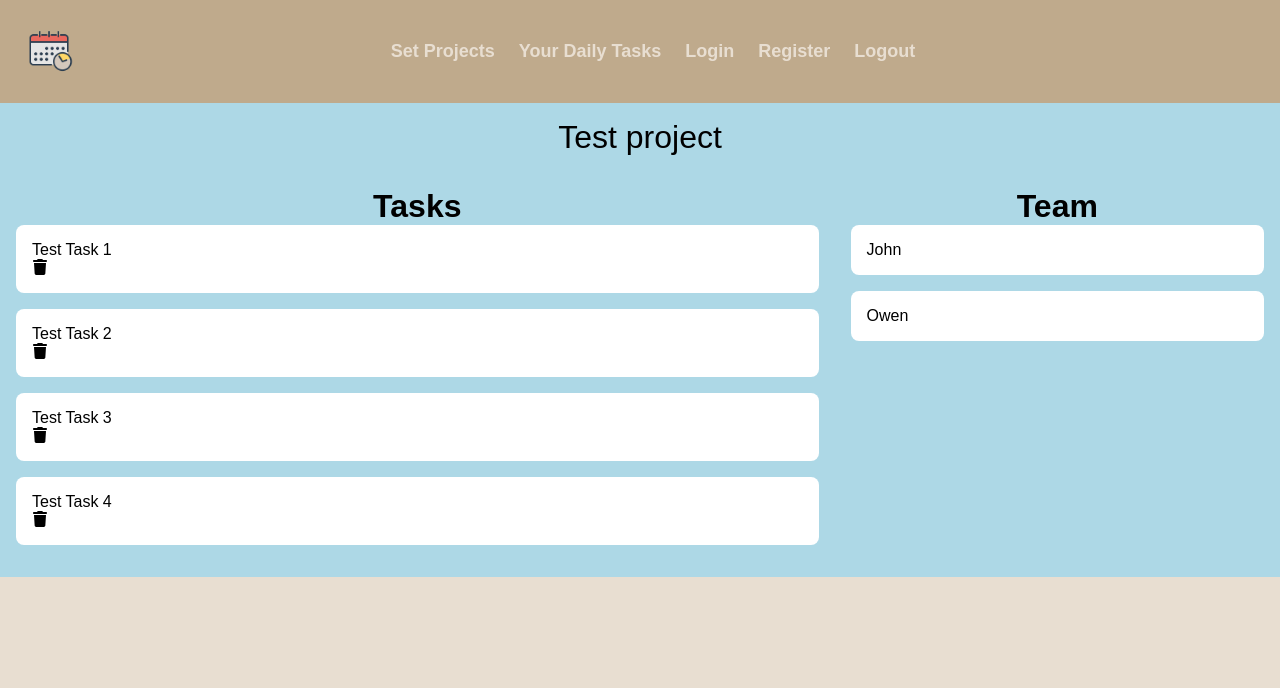
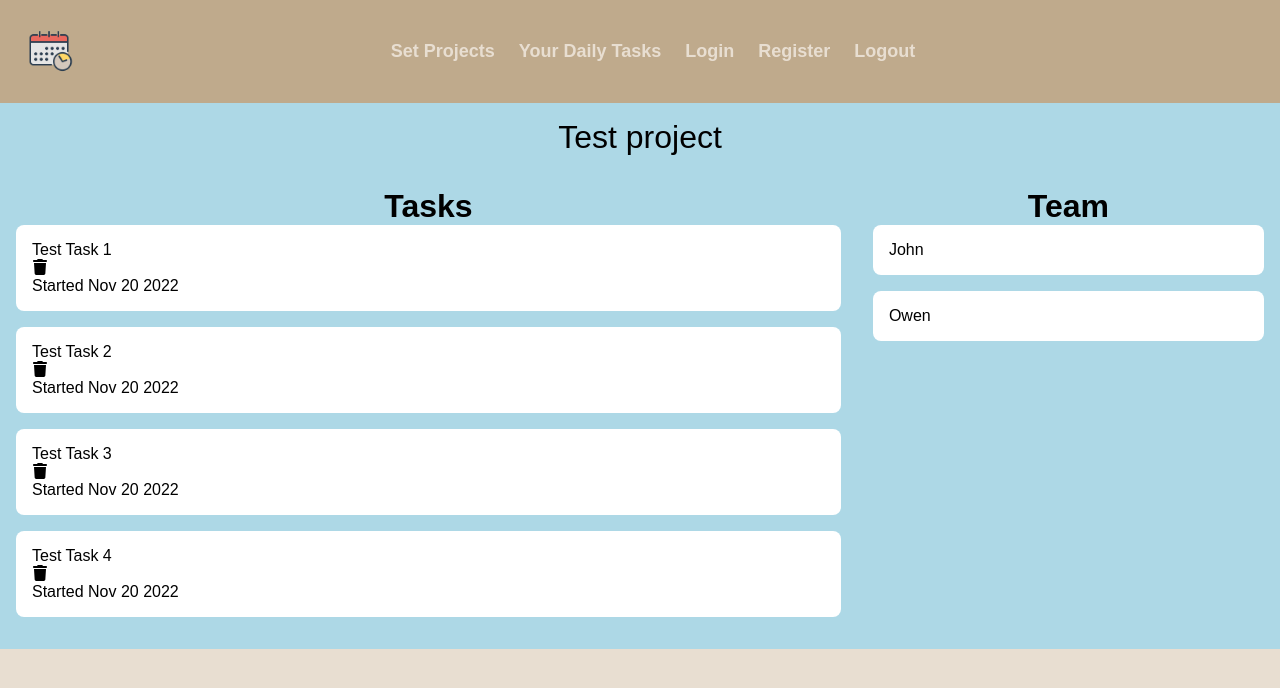
Before and after one commit to ojr4316/meetandhack, a Next.js app in the folder frontend/: page /pro in a window 1280 px wide. Shown: the top 688 px of the page. Built offline with nearby package versions, Linux system fonts and the light colour scheme.

Commit message:
more frontend, project/task loading

```diff
--- a/frontend/Components/TaskCard.tsx
+++ b/frontend/Components/TaskCard.tsx
@@ -1,26 +1,41 @@
 import { faTrash } from "@fortawesome/free-solid-svg-icons";
 import { FontAwesomeIcon } from "@fortawesome/react-fontawesome";
 import { user } from "@prisma/client";
+import moment from "moment";
 import styles from "../styles/Task.module.css";
 import { FrontendMember } from "./MemberCard";
 
 type Props = {
   task: FrontendTask;
   remove: () => void;
-}
+};
 
 export type FrontendTask = {
   id: number;
   name: string;
   description?: string;
   assignedTo?: FrontendMember[];
-    dueDate?: Date;
+  dueDate?: Date | null;
+  started: Date;
 };
 
 export function Task(props: Props) {
-    return <div className={styles.task_container}>
+  return (
+    <div className={styles.task_container}>
+      <div>
         <p>{props.task.name}</p>
-        <FontAwesomeIcon icon={faTrash} onClick={props.remove} className={styles.remove} />
+        <FontAwesomeIcon
+          icon={faTrash}
+          onClick={props.remove}
+          className={styles.remove}
+        />
+      </div>
 
+      <div>
+        <p>{props.task.description}</p>
+        <p>Started {moment(props.task.started).format("MMM DD YYYY")}</p>
+        {props.task.dueDate ? <p>Due {moment(props.task.dueDate).fromNow()}</p> : <div/>}
       </div>
+    </div>
+  );
 }
--- a/frontend/pages/api/project.ts
+++ b/frontend/pages/api/project.ts
@@ -1,33 +1,50 @@
-import type { NextApiRequest, NextApiResponse } from 'next'
-import { PrismaClient, project } from '@prisma/client'
-const prisma = new PrismaClient();
+import type { NextApiRequest, NextApiResponse } from "next";
+import { project } from "@prisma/client";
+import { withIronSessionApiRoute } from "iron-session/next";
+import { sessionOptions } from "../../lib/session";
+import { prisma } from './../../lib/db';
 
 type Data = {
   error: Error;
-    project?: project;
-}
+  project?: project | project[];
+};
 
 enum Error {
   None = "",
   InvalidMethod = "Invalid HTTP Method",
   InvalidUser = "Not the manager",
-    InvalidRequest = "Invalid request"
+  InvalidRequest = "Invalid request",
 }
 
-export default async function handler(
+export default withIronSessionApiRoute(handler, sessionOptions);
+
+async function handler(
   req: NextApiRequest,
   res: NextApiResponse<Data>
 ) {
-    console.log(req);
-
   const { id, name } = req.body;
 
   if (req.method == "POST" && name) {
-        const project = await prisma.project.create({ data: { name: name as string, creation_date: new Date(), finish_date: new Date("2040-12-12") } });
+    const project = await prisma.project.create({
+      data: {
+        name: name as string,
+        creation_date: new Date(),
+        finish_date: new Date("2040-12-12"),
+      },
+    });
     return res.status(200).json({ error: Error.None, project });
   } else if (req.method == "DELETE" && id) {
     await prisma.project.delete({ where: { id: parseInt(id) } });
     return res.status(200).json({ error: Error.None });
+  } else if (req.method == "GET") {
+    if (req.session.user && req.session.user?.id) {
+      const projects = await prisma.project.findMany({
+        where: { owner: req.session.user.id },
+      });
+      return res.status(200).json({ error: Error.None, project: projects });
+    } else {
+      return res.status(400).json({ error: Error.InvalidMethod });
+    }
   } else {
     return res.status(400).json({ error: Error.InvalidMethod });
   }
--- a/frontend/pages/api/task.ts
+++ b/frontend/pages/api/task.ts
@@ -1,11 +1,12 @@
-import type { NextApiRequest, NextApiResponse } from 'next'
-import { task, user_task } from '@prisma/client'
-import { prisma } from './../../lib/db';
+import type { NextApiRequest, NextApiResponse } from "next";
+import { task, user_task } from "@prisma/client";
+import { prisma } from "./../../lib/db";
+import { parse } from "path";
 
 type Data = {
   error: Error;
   task?: task;
-}
+};
 
 enum Error {
   None = "",
@@ -16,32 +17,46 @@ enum Error {
 export default async function handler(
   req: NextApiRequest,
   res: NextApiResponse<Data>
-  ){
-    const {name,project_id, task_id} = req.body;
-    const date = new Date()
+) {
+  const { name, project_id, task_id } = req.query;
+  const date = new Date();
   // const user = req.session.user
   // if (user){
   // if(!(await prisma.user.findFirst({where:{id: user.id}}))?.is_manager){
-            if(req.method == "POST"){
-                await prisma.task.create({data:{name: name as string, creation_date: date , finish_date: new Date("2040-12-12"), project : parseInt(project_id)}});
-                return res.status(200).json({error: Error.None});
-            }else if( req.method == "DELETE" && name){
-                const id = (await prisma.task.findFirst({where:{name:name as string,project : parseInt(project_id)}}))?.id
-                await prisma.task.delete({where:{id:id}})
-                return res.status(200).json({error: Error.None });
-
-            }else if(req.method == "PUT" && name && project_id && name){
-                const id = (await prisma.task.findFirst({where:{name:name as string}}))?.id
-                await prisma.task.update({where:{id:id},data:{name: name as string, project:parseInt(project_id)}});
-                return res.status(200).json({error: Error.None});
+  if (req.method == "POST") {
+    await prisma.task.create({
+      data: {
+        name: name as string,
+        creation_date: date,
+        finish_date: new Date("2040-12-12"),
+        project: parseInt(project_id as string),
+      },
+    });
+    return res.status(200).json({ error: Error.None });
+  } else if (req.method == "DELETE" && name) {
+    const id = (
+      await prisma.task.findFirst({
+        where: { name: name as string, project: parseInt(project_id as string) },
+      })
+    )?.id;
+    await prisma.task.delete({ where: { id: id } });
+    return res.status(200).json({ error: Error.None });
+  } else if (req.method == "PUT" && name && project_id && name) {
+    const id = (
+      await prisma.task.findFirst({ where: { name: name as string } })
+    )?.id;
+    await prisma.task.update({
+      where: { id: id },
+      data: { name: name as string, project: parseInt(project_id as string) },
+    });
+    return res.status(200).json({ error: Error.None });
   } else if (req.method == "GET" && task_id) {
-                const task = await prisma.task.findUnique({where: {id: task_id}});
+    const task = await prisma.task.findUnique({ where: { id: parseInt(project_id as string) } });
     if (task) {
-                    return res.status(200).json({error: Error.None, task});
+      return res.status(200).json({ error: Error.None, task });
     }
-            }
-            else {
-                return res.status(400).json({error: Error.InvalidRequest});
+  } else {
+    return res.status(400).json({ error: Error.InvalidRequest });
   }
   // }
   // else{
@@ -49,5 +64,4 @@ export default async function handler(
   // }
 }
 
-
 //   }
--- /dev/null
+++ b/frontend/pages/api/tasks.ts
@@ -0,0 +1,28 @@
+import type { NextApiRequest, NextApiResponse } from "next";
+import { withIronSessionApiRoute } from "iron-session/next";
+import { sessionOptions } from "../../lib/session";
+import { prisma } from './../../lib/db';
+import { task } from "@prisma/client";
+
+type Data = {
+  error: Error;
+  tasks?: task[];
+};
+
+enum Error {
+  None = "",
+  NotLoggedIn = "Invalid Session"
+}
+
+export default withIronSessionApiRoute(handler, sessionOptions);
+
+async function handler(req: NextApiRequest, res: NextApiResponse) {
+  const { projectId } = req.query;
+
+  if (req.method == "GET" && req.session.user) {
+    const tasks = await prisma.task.findMany({where: { project: parseInt(projectId as string)}});
+    return res.status(200).json({error: Error.None, tasks});
+  } else {
+    return res.status(400).json({error: Error.NotLoggedIn});
+  }
+}
```
Also changed, not shown: frontend/pages/index.tsx (+94 -4 lines), 1 other file (tests, documents, lock files or other folders). Lines whose indentation alone changed are shown as unchanged.
